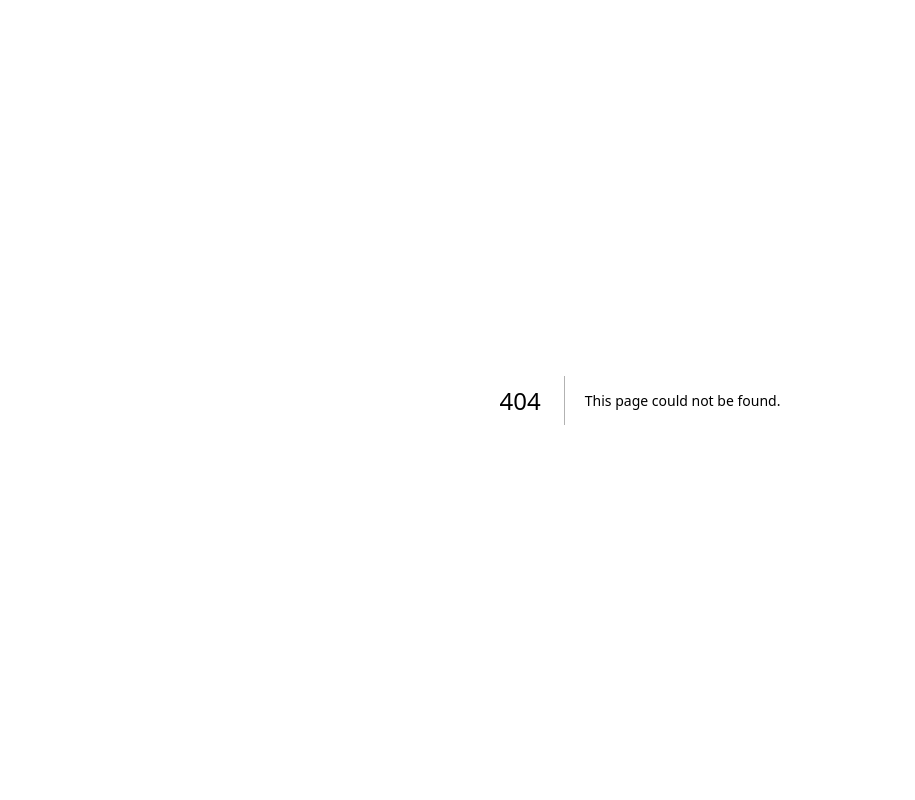
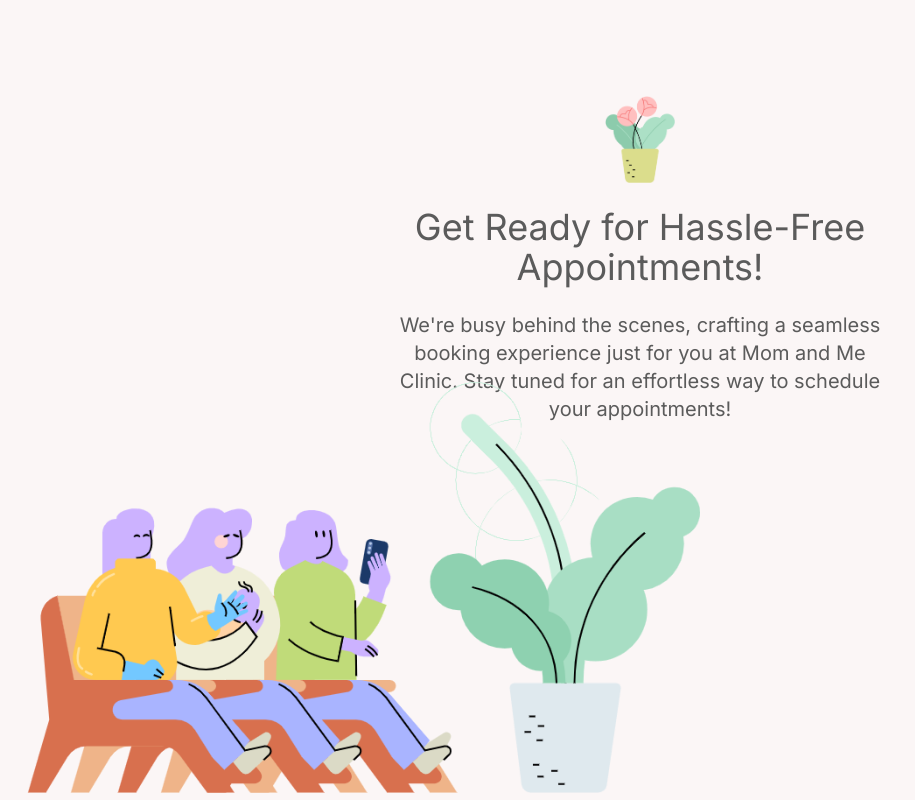
Before and after one commit to MisterMunchkin/mom-and-me-clinic, a Next.js app: page /appointment-coming-soon in a window 1280 px wide. Before the commit this address had no page. Shown: the whole page, without its empty margins (0-915 px from the left). Built offline with nearby package versions, Linux system fonts and the light colour scheme.

Commit message:
41 block appointment form and success page using middleware (#43)
* added new middleware and created a page for appointment coming-soon

* made the appoinmtment coming soon look better and removed unused imports

```diff
--- /dev/null
+++ b/app/appointment-coming-soon/page.tsx
@@ -0,0 +1,33 @@
+import Image from "next/image";
+import PlantIcon from "@/public/lifesavers_plant_5.png"
+import WaitingIcon from "@/public/lifesavers-waiting.png";
+
+export default function AppointmentComingSoon() {
+  return (
+    <>
+      <div
+        className="px-6 md:px-72 pt-24 flex flex-col items-center space-y-6"
+      >
+        <Image
+          src={PlantIcon}
+          alt='Plant 5'
+          width={70}
+        />
+        <span className="text-2xl md:text-4xl font-normal text-gray-650 text-center">
+          Get Ready for Hassle-Free Appointments!
+        </span>
+
+        <span className="md:px-24 text-l md:text-xl font-normal text-gray-650 text-center">
+          We&apos;re busy behind the scenes, crafting a seamless booking experience just for you at Mom and Me Clinic.
+          Stay tuned for an effortless way to schedule your appointments!
+        </span>
+      </div>
+
+      <Image
+        src={WaitingIcon}
+        alt='Waiting Icon'
+        className="absolute bottom-0 w-[500px] md:w-[700px]"
+      />
+    </>
+  )
+}
--- a/components/hero-section/Hero.tsx
+++ b/components/hero-section/Hero.tsx
@@ -2,7 +2,6 @@ import { Typography } from "@/utilities/material-tailwind-export";
 import Image from "next/image";
 import PlantIcon from "@/public/lifesavers_plant_5.png"
 import React from "react";
-import UnderconstructionIcon from '@/public/icons/under_construction.png';
 import { Popover, PopoverContent, PopoverTrigger } from '@/components/ui/popover';
 import { CalendarDaysIcon } from '@heroicons/react/20/solid';
 import CraneIcon from '@/public/icons/crane.svg';
```
Also changed, not shown: middleware.ts (added, +13 -0 lines).
